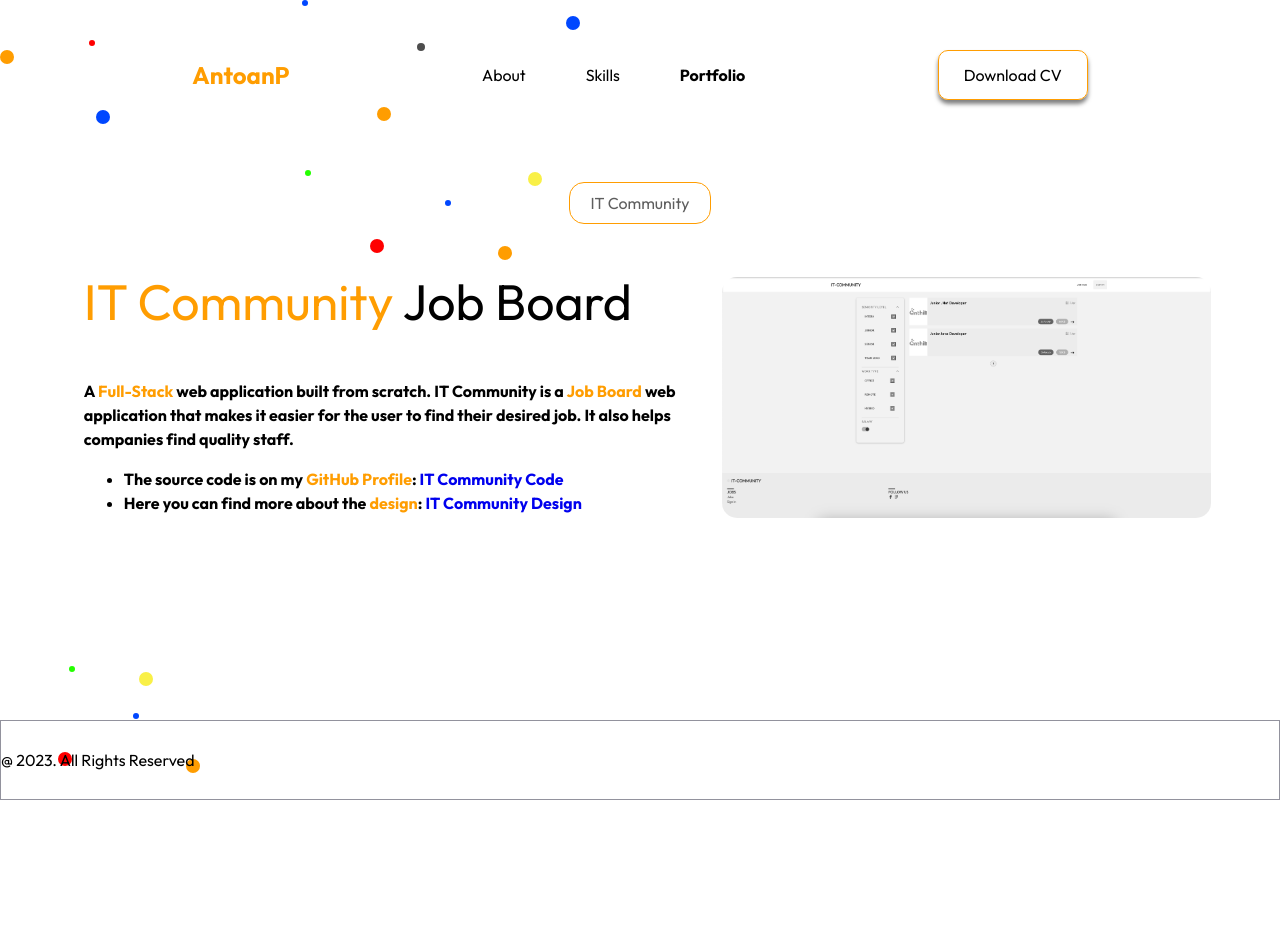
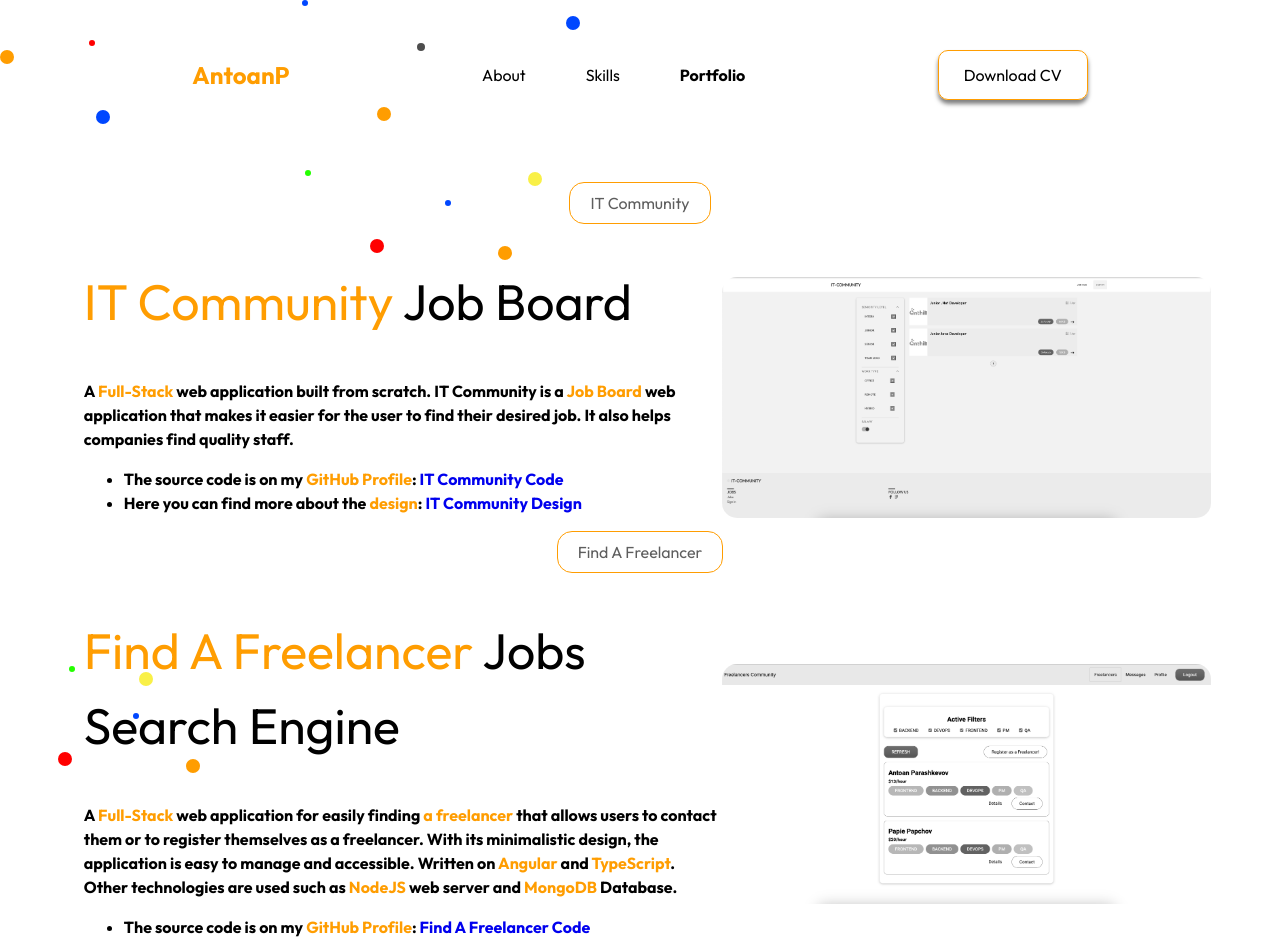
Before and after one commit to antoanparashkevov/antoanp-nextjs, a Next.js app: page /portfolio in a window 1280 px wide. Shown: the top 952 px of the page. Before the commit the page ends 800 px from the top, so only its background shows below. Built offline with nearby package versions, Linux system fonts and the light colour scheme.

Commit message:
Find a Freelancer section

```diff
--- /dev/null
+++ b/src/components/portfolio/FindFreelancerSection.js
@@ -0,0 +1,53 @@
+import styles from "./FindFreelancerSection.module.scss"
+import Image from "next/image";
+
+import FindFreelancer from "../../../public/images/findfreelancers.png";
+
+const FindFreelancerSection = () => {
+
+    return (
+        <section className={ styles['findfreelancer_section'] }>
+            <div className={ styles['findfreelancer_section_main_content'] }>
+                <h1 className={ styles['findfreelancer_section_title'] }><span>Find A Freelancer</span> Jobs Search Engine
+                </h1>
+                <div className={ styles['findfreelancer_section_desc'] }>
+                    <p>A <span>Full-Stack</span> web application for easily finding <span>a freelancer</span> that
+                        allows users to contact them or to
+                        register themselves as a freelancer. With its minimalistic design, the application is easy to
+                        manage and accessible. Written on <span>Angular</span> and <span>TypeScript</span>. Other
+                        technologies are used such as <span>NodeJS</span> web server and <span>MongoDB</span> Database.</p>
+
+                    <ul>
+                        <li>
+                            <p>
+                                The source code is on my <span>GitHub Profile</span>:&nbsp;
+                                <a
+                                    target="_blank"
+                                    href="https://github.com/antoanparashkevov/find-a-freelancer-angular"
+                                >
+                                    Find A Freelancer Code
+                                </a>
+                            </p>
+                        </li>
+                    </ul>
+                </div>
+            </div>
+            <div
+                className={ styles['findfreelancer_section_image'] }
+                onClick={
+                    (e) => window.open(
+                        'https://findfreelancers.vercel.app',
+                        '_blank'
+                    )
+                }
+            >
+                <Image
+                    src={ FindFreelancer }
+                    alt='FindFreelancer Image'
+                />
+            </div>
+        </section>
+    )
+}
+
+export default FindFreelancerSection;
--- /dev/null
+++ b/src/components/portfolio/FindFreelancerSection.module.scss
@@ -0,0 +1,54 @@
+@use '../../styles/mixins';
+@use '../../styles/variables';
+
+.findfreelancer_section {
+    @include mixins.flexbox;
+    justify-content: center;
+}
+
+//Main content START
+
+.findfreelancer_section_main_content {
+    @include mixins.flexItem;
+    flex-basis: 60%;
+    padding-left: 15px;
+}
+
+.findfreelancer_section_title {
+    font-size: 50px;
+    font-weight: variables.$primary-font-weight;
+}
+
+.findfreelancer_section_desc {
+    font-weight: 700;
+    margin-top: 40px;
+    margin-bottom: 11px;
+}
+
+.findfreelancer_section_title > span,
+.findfreelancer_section_desc span {
+    color: variables.$primary-orange-color;
+}
+
+//Main content END
+
+//image
+.findfreelancer_section_image {
+    @include mixins.flexItem;
+    flex-basis: 45%;
+    overflow: hidden;
+    border-radius: 15px;
+}
+.findfreelancer_section_image img {
+    width: 100%;
+    height: 100%;
+    object-fit: contain;
+    filter: grayscale(100%);
+    transition: transform 0.5s;
+}
+
+.findfreelancer_section_image img:hover {
+    filter: grayscale(0);
+    cursor: pointer;
+    transform: scale(1.1);
+}
--- a/src/pages/portfolio/index.js
+++ b/src/pages/portfolio/index.js
@@ -4,6 +4,7 @@ import { Fragment } from "react";
 
 //section components
 import ITCommunitySection from "@/components/portfolio/ITCommunitySection";
+import FindFreelancerSection from "@/components/portfolio/FindFreelancerSection";
 import Badge from "@/components/UI/Badge";
 
 const PortfolioPage = () => {
@@ -11,6 +12,8 @@ const PortfolioPage = () => {
         <Fragment>
             <Badge>IT Community</Badge>
             <ITCommunitySection />
+            <Badge>Find A Freelancer</Badge>
+            <FindFreelancerSection />
         </Fragment>
     )
 }
```
